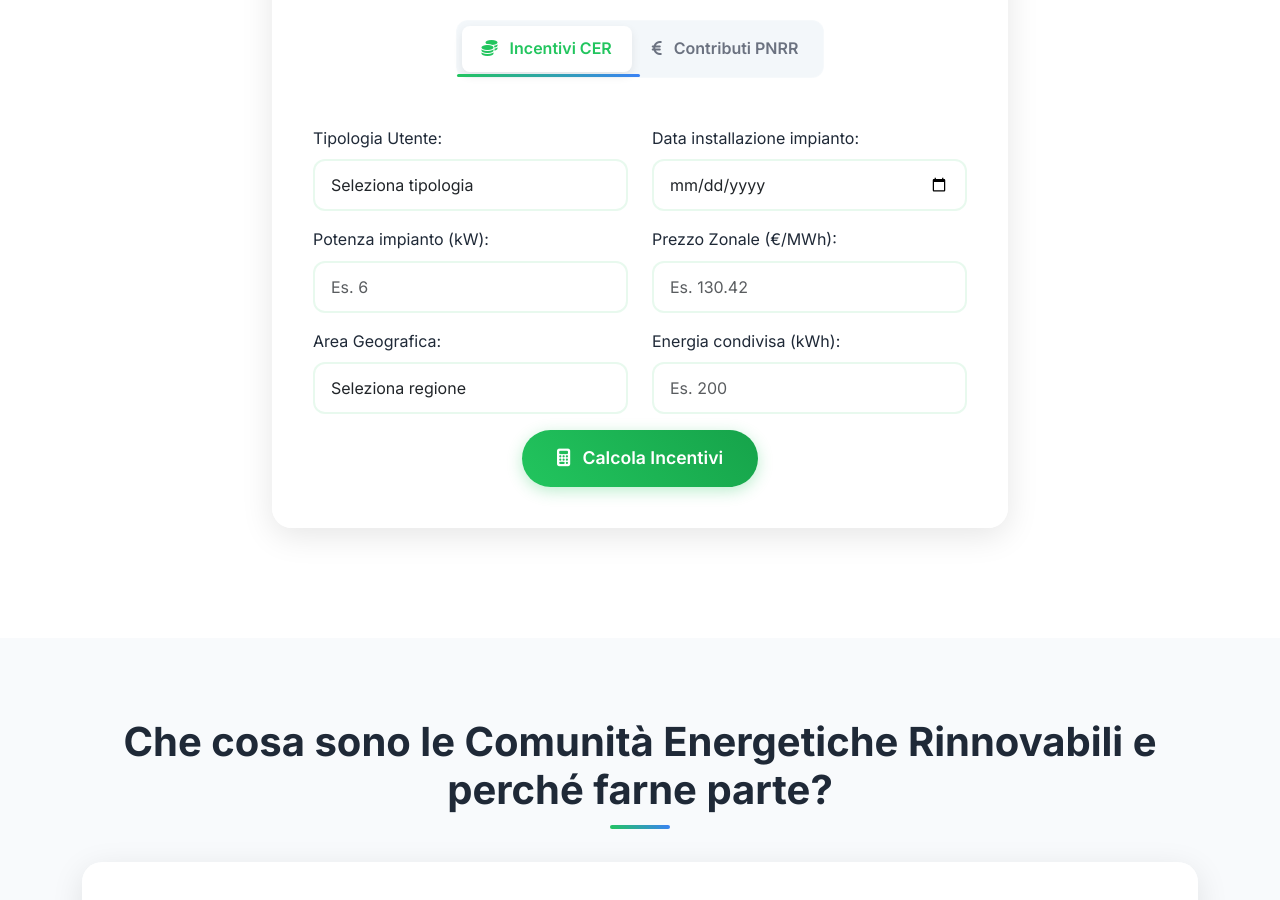
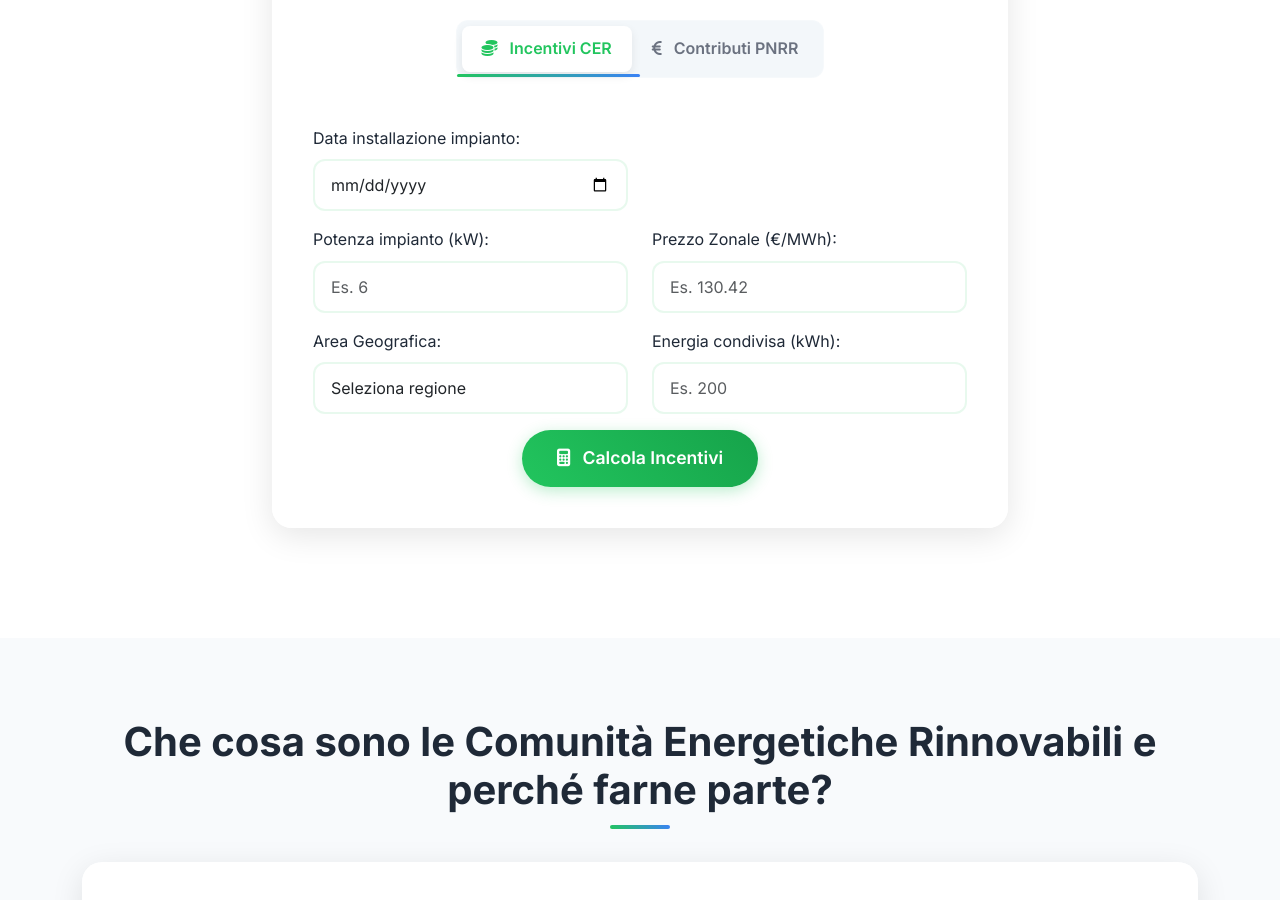
Before and after one commit to Serena117/cer-simulator, a plain HTML site: page index.html in a window 1280 px wide. Shown: the part 1080-1980 px from the top of the page. Drawn offline with nearby package versions, Linux system fonts and the light colour scheme.

Commit message:
index.html

```diff
--- a/index.html
+++ b/index.html
@@ -1130,18 +1130,6 @@
                                     Gli impianti realizzati prima del 15 dicembre 2021 possono far parte di una comunità energetica, ma solo se la loro potenza non supera il 30% del totale degli impianti della comunità.
                                 </div>
                                 <div class="row">
-                                    <div class="col-md-6 mb-3">
-                                        <label for="tipologiaUtente" class="form-label">
-                                            Tipologia Utente:
-                                            <i class="fas fa-info-circle tooltip-trigger ms-1" data-tooltip="Producer: produce energia | Consumer: consuma energia | Prosumer: produce e consuma"></i>
-                                        </label>
-                                        <select class="form-select interactive-element" id="tipologiaUtente" onchange="updateProgress()">
-                                            <option value="">Seleziona tipologia</option>
-                                            <option value="producer">Producer (Produttore)</option>
-                                            <option value="consumer">Consumer (Consumatore)</option>
-                                            <option value="prosumer">Prosumer (Produttore e Consumatore)</option>
-                                        </select>
-                                    </div>
                                     <div class="col-md-6 mb-3">
                                         <label for="dataInstallazione" class="form-label">
                                             Data installazione impianto:
```
